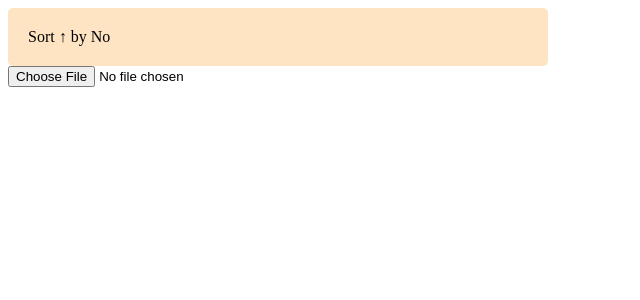
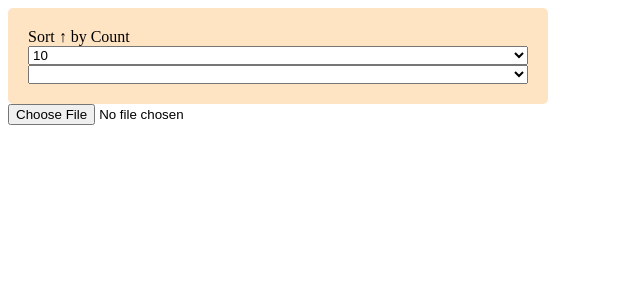
Before and after one commit to mikitabut/TextAnalyzer, an Angular app: page / in a window 1280 px wide. Shown: the top 300 px of the page, without its empty margins (0-640 px from the left). Built offline with nearby package versions, Linux system fonts and the light colour scheme.

Commit message:
Add pagination and remove not needed code

```diff
--- a/src/app/landing/entry/entry.page.html
+++ b/src/app/landing/entry/entry.page.html
@@ -5,10 +5,6 @@
     <div class="text-block">{{ 'Loaded ' + currentLoadProgress + '%' }}</div>
     <div class="progress-bar" [ngStyle]="{'width': currentProgress + '%'}"></div>
   </div>
-  <div class="progress-container">
-    <div class="text-block">{{ 'Analyzed ' + (subscription | async) + '%' }}</div>
-    <div class="progress-bar" [ngStyle]="{'width': (analyzerOutputObservable | async) + '%'}"></div>
-  </div>
   <div>
     <input type="button" value="Clear load queue" (click)="onClearLoadQueue()">
     <input type="button" value="Clear loaded texts and words" (click)="onClearLoadedTexts()">
--- a/src/app/landing/entry/entry.page.ts
+++ b/src/app/landing/entry/entry.page.ts
@@ -1,45 +1,32 @@
-import { Component, ElementRef, ViewChild, Input, OnInit } from '@angular/core';
-import { words } from '../constants/words.contant';
-import { map, delay, mapTo, mergeMap } from 'rxjs/operators';
-import { of, fromEvent, Observable, Subject, Subscription } from 'rxjs';
-import { TextAnalyzerService } from '../services/text-analyzer.service';
+import { Component, OnInit } from '@angular/core';
 
 @Component({
   selector: 'app-entry-page',
   templateUrl: './entry.page.html',
   styleUrls: ['./entry.page.scss']
 })
-export class EntryPageComponent implements OnInit {
-  fileReader;
+export class EntryPageComponent {
+  fileReader = new FileReader();
 
-  wordMap = {};
   words = [];
 
   files: File[] = [];
-  fileTexts: string[] = [];
   currentLoadProgress = 0;
-  currentAnalyzeProgress = 0;
-  currentTextSize;
-  subscription;
-  progress$: Observable<number> = null;
-  analyzerSubject;
-  analyzerOutputObservable;
-  subject = new Subject();
 
-  constructor(private textAnalyzer: TextAnalyzerService) {
-    this.fileReader = new FileReader();
+  constructor() {
     this.fileReader.onprogress = ev => {
       this.currentLoadProgress = (ev.loaded / ev.total) * 100;
     };
-    this.analyzerOutputObservable = this.subject.asObservable();
-    const { analyzerSubject } = this.textAnalyzer.getAnalyzer(this.subject);
-    this.analyzerSubject = analyzerSubject;
 
     this.fileReader.onload = () => {
-      this.fileTexts.push(this.fileReader.result);
-      this.currentTextSize = this.fileReader.result.length;
-      analyzerSubject.next(this.fileReader.result);
-      // subscription.unsubscribe();
+      this.words = [
+        ...this.words,
+        ...(this.fileReader.result as string)
+          .split(/[ \.\,\n\t\r\d]/)
+          .map(element => element.trim())
+          .filter(word => word.length > 0)
+      ];
+      console.log(this.words);
     };
   }
 
@@ -63,23 +50,7 @@ export class EntryPageComponent implements OnInit {
   }
 
   onClearLoadedTexts() {
-    this.fileTexts = [];
-  }
-
-  ngOnInit() {
-    this.subscription = this.analyzerOutputObservable.pipe(
-      map((value: { newWords: string[], otherText: string }) => {
-        // console.log(value.newWords);
-        this.words.push(...value.newWords);
-        this.currentAnalyzeProgress =
-          ((this.currentTextSize - value.otherText.length) /
-            this.currentTextSize) *
-          100;
-        if (this.currentAnalyzeProgress === 100) {
-          this.words = [...this.words];
-        }
-        return this.currentAnalyzeProgress;
-      })
-    );
+    this.files = null;
+    this.words = [];
   }
 }
--- a/src/app/landing/landing.module.ts
+++ b/src/app/landing/landing.module.ts
@@ -5,7 +5,6 @@ import { RouterModule, Routes } from '@angular/router';
 import { CommonModule } from '@angular/common';
 import { FormsModule } from '@angular/forms';
 import { HttpClientModule } from '@angular/common/http';
-import { TextAnalyzerService } from './services/text-analyzer.service';
 
 const appRoutes: Routes = [
   { path: '', component: EntryPageComponent },
@@ -24,6 +23,5 @@ const appRoutes: Routes = [
       appRoutes,
     )
   ],
-  providers: [ TextAnalyzerService ]
 })
 export class LandingModule { }
--- a/src/app/landing/services/text-analyzer.service.ts
+++ /dev/null
@@ -1,56 +0,0 @@
-import { Injectable } from '@angular/core';
-import { Observable, BehaviorSubject, Subject, of, empty } from 'rxjs';
-import { EventEmitter } from 'events';
-import { map, repeatWhen, takeWhile, expand } from 'rxjs/operators';
-
-@Injectable()
-export class TextAnalyzerService {
-  words: string[][];
-
-  progressAnalyzing: Subject<string>;
-  progressObservable;
-
-  currentWords = [];
-  currentText = '';
-
-  constructor() {}
-
-  getAnalyzer(subject) {
-    const analyzerSubject = new Subject<string>();
-    const analyzerOutputEmitter = new Subject<{
-      newWords: string[];
-      otherText: string;
-    }>();
-    analyzerSubject
-      .pipe(
-        expand(otherText => {
-          let nextSentenceIndex = 0;
-          const words = [];
-          let currentText = otherText;
-          const step = currentText.length > 30000 ? 30000 : currentText.length;
-          nextSentenceIndex = step + currentText.substr(step).indexOf('.');
-          if (nextSentenceIndex < 0) {
-            nextSentenceIndex = currentText.length - 1;
-          }
-          const sentence = currentText.substring(0, nextSentenceIndex);
-          currentText = currentText.substring(nextSentenceIndex + 1);
-          words.push(
-            ...sentence.split(/[ \.\,\n\t\r\d]/).map(word => word.trim()).filter(word => word.length > 0)
-          );
-          const returnValue = {
-            newWords: words,
-            otherText: currentText
-          };
-          subject.next(returnValue);
-          if (returnValue.otherText.length) {
-            return of(returnValue.otherText);
-          }
-          return empty();
-        })
-      )
-      .subscribe();
-    return { analyzerSubject };
-  }
-
-  getWords() {}
-}
--- a/src/app/shared/components/dictionary-list/dictionary-list.html
+++ b/src/app/shared/components/dictionary-list/dictionary-list.html
@@ -1,10 +1,20 @@
-<div>Sort <span (click)="sortOrderChange();">
-    {{currentOrder === 1? '↑': '↓'}}</span> by
-  <span (click)="sortChange();">{{selectedSorting}}</span></div>
-<div *ngFor="let word of words" class="word-row">
-  {{ wordMap[word].word }} - {{ wordMap[word].count }}
+<div>Sort
+  <span (click)="sortOrderChange();">
+    {{currentOrder === 1? '↑': '↓'}}
+  </span> by
+  <span (click)="sortChange();">
+    {{selectedSorting}}
+  </span>
+</div>
+<div *ngFor="let word of showedWords" class="word-row">
+  {{ wordMap.get(word).word }} - {{ wordMap.get(word).count }}
   <div><input (keyup.enter)="onKey($event, word)"></div>
 </div>
-<!-- <select>
-  <option *ngFor="let length of words.slice((currentPage-1)*pages, currentPage * pages || 1)">{{currentPage * }}</option>
-</select> -->
+<select (change)="onCountSelected($event.target.value)">
+  <option value="10">10</option>
+  <option value="20">20</option>
+  <option value="40">40</option>
+</select>
+<select (change)="onPageSelected($event.target.value)">
+  <option *ngFor="let page of this.pages" [value]="page">{{ page }}</option>
+</select>
--- a/src/app/shared/components/dictionary-list/dictionary-list.ts
+++ b/src/app/shared/components/dictionary-list/dictionary-list.ts
@@ -1,10 +1,4 @@
-import {
-  Component,
-  Input,
-  OnInit,
-  OnChanges,
-  SimpleChanges
-} from '@angular/core';
+import { Component, Input, OnChanges } from '@angular/core';
 
 @Component({
   selector: 'app-dictionary-list',
@@ -16,30 +10,37 @@ export class DictionaryListComponent implements OnChanges {
   data;
 
   words = [];
-  wordMap = {};
+  wordMap = new Map<string, { word: string; count: number }>();
 
   currentOrder = 1;
+  selectedSorting: 'Name' | 'Count' = 'Count';
+
   currentPage = 1;
-  pages = this.words.length / 100;
-
-  selectedSorting: 'Name' | 'Count' | 'No' = 'No';
+  countOnPage = 10;
+  pages = [];
+  showedWords: any[];
 
   ngOnChanges(changes) {
+    this.words = [];
+    this.wordMap.clear();
     this.data.map(word => this.setWord(word));
-    this.words = Object.keys(this.wordMap);
+    console.log('map setted');
+    this.words = Array.from(this.wordMap.keys());
+    console.log('words array setted');
+
+    this.applySorting();
+    console.log('sorting applied');
+    this.onCountSelected(this.countOnPage);
+    console.log('count selected');
   }
 
   setWord(word: string) {
-    if (this.wordMap[word]) {
-      this.wordMap[word].count += 1;
+    if (this.wordMap.has(word)) {
+      const value = this.wordMap.get(word);
+      this.wordMap.set(word, { word, count: value.count + 1 });
     } else {
-      this.wordMap[word] = { word, count: 1 };
+      this.wordMap.set(word, { word, count: 1 });
     }
-  }
-
-  getWordsKeys() {
-    this.words = Object.keys(this.data);
-    return this.words;
   }
 
   sortByName() {
@@ -53,11 +54,13 @@ export class DictionaryListComponent implements OnChanges {
   sortByCount() {
     if (this.currentOrder === -1) {
       this.words.sort(
-        (a, b) => (this.wordMap[a].count < this.wordMap[b].count ? 1 : -1)
+        (a, b) =>
+          this.wordMap.get(a).count < this.wordMap.get(b).count ? 1 : -1
       );
     } else {
       this.words.sort(
-        (a, b) => (this.wordMap[a].count < this.wordMap[b].count ? -1 : 1)
+        (a, b) =>
+          this.wordMap.get(a).count < this.wordMap.get(b).count ? -1 : 1
       );
     }
   }
@@ -82,13 +85,40 @@ export class DictionaryListComponent implements OnChanges {
     } else {
       this.sortByCount();
     }
+    this.updateWordsView(1);
   }
 
   onKey(event, word) {
     if (word !== event.target.value) {
       this.setWord(event.target.value);
-      delete this.wordMap[word];
-      this.words = Object.keys(this.wordMap);
+      this.wordMap.set(event.target.value, {
+        word: event.target.value,
+        count: this.wordMap.get(word).count
+      });
+      this.wordMap.delete(word);
+      this.words = Array.from(this.wordMap.keys());
     }
   }
+
+  onCountSelected(countOnPage: number) {
+    this.countOnPage = countOnPage;
+    this.currentPage = 1;
+    const pageCount = Math.floor(
+      this.words.length / this.countOnPage +
+        (this.words.length % this.countOnPage > 0 ? 1 : 0)
+    );
+    this.pages = new Array(pageCount).fill(0).map((x, i) => i + 1);
+    this.updateWordsView(1);
+  }
+
+  onPageSelected(pageNumber: number) {
+    this.updateWordsView(pageNumber);
+  }
+
+  private updateWordsView(pageNumber: number) {
+    this.showedWords = this.words.slice(
+      (pageNumber - 1) * this.countOnPage,
+      pageNumber * this.countOnPage
+    );
+  }
 }
```
